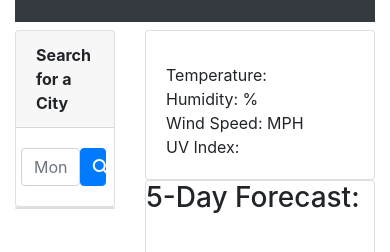
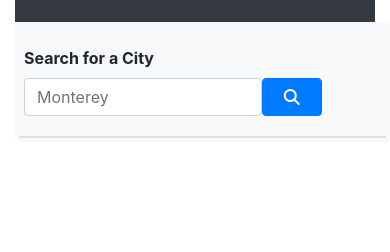
Before and after one commit to rrsalerno21/weather-app, a plain HTML site: page index.html in a window 390 px wide. Shown: the part 66-318 px from the top of the page. Drawn offline with nearby package versions, Linux system fonts and the light colour scheme.

Commit message:
added responsiveness and fixed searchrecord bug

```diff
--- a/assets/script.js
+++ b/assets/script.js
@@ -42,8 +42,6 @@ $(document).ready(function(){
         } else {
             searchInput = input;
         }
-
-
 
         // render UI based on search input
         renderSearch(searchInput);
@@ -98,6 +96,10 @@ $(document).ready(function(){
             console.log('Current Weather:')
             console.log(resp);
 
+            // show hidden weather divs
+            $("#current-weather-div").show();
+            $('#weather-forecast-div').show();
+
             var myDate = new Date(resp.dt *1000);
             var weatherIcon = `http://openweathermap.org/img/wn/${resp.weather[0].icon}@2x.png`
 
@@ -135,6 +137,16 @@ $(document).ready(function(){
                 }
             });
 
+            // log correct input value
+            var correctDisplay;
+            if (value.includes(',')) {
+                correctDisplay = value.replace(',', ', ');
+            } else {
+                correctDisplay = value;
+            }
+
+            recordSearchHistory(correctDisplay);
+
             // Run a API GET call for forecast weather when the search button is clicked
             $.ajax({
                 url: forecastQuery,
@@ -159,7 +171,7 @@ $(document).ready(function(){
                     var weatherIcon = `http://openweathermap.org/img/wn/${curDay.weather[0].icon}@2x.png`;
 
                     var dateHTML = `
-                    <div class="col card bg-primary text-white mx-2">
+                    <div class="col-sm card bg-primary text-white m-2">
                     <strong>${date}</strong>
                     <img src="${weatherIcon}" alt="${curDay.weather[0].main}" width="50px" />
                     <p>Temp: ${curDay.main.temp}\xB0 F</p>
@@ -180,15 +192,7 @@ $(document).ready(function(){
             $(this).select();
         });
 
-        // log correct input value
-        var correctDisplay;
-        if (value.includes(',')) {
-            correctDisplay = value.replace(',', ', ');
-        } else {
-            correctDisplay = value;
-        }
 
-        recordSearchHistory(correctDisplay);
 
     };
 
@@ -203,7 +207,7 @@ $(document).ready(function(){
         }
     })
 
-    // have loading screen
+    // show loading screen
     $( document ).ajaxStart(function() {
         $( "#loading" ).show();
     });
--- a/index.html
+++ b/index.html
@@ -14,41 +14,36 @@
 <body>
     <div class="container-fluid">
 
-        <header class="text-center bg-dark text-white p-3 mb-2">
+        <header class="text-center bg-dark text-white p-3">
             <h1>Weather App</h1>
         </header>
 
 
 
         <div class="row">
-            <div class="col-4">
-                <div class="card">
-                    <div class="card-header font-weight-bold">
-                      Search for a City
-                    </div>
+            <div class="col-md-4 pr-0 mb-3">
+                <div class="card bg-light p-1 border-0">
                     <div class="card-body">
                         <div class="row">
-                            <input id="search-input" type="text" class="form-control col-8" placeholder="Monterey, California" aria-label="Recipient's username" aria-describedby="basic-addon2">
-                            <button id="search-btn" class="btn btn-primary col-2"><i class="fas fa-search"></i></button>
+                            <label for="search-input" class="font-weight-bold col-12 pl-0">Search for a City</label>
+                            <input id="search-input" type="text" class="form-control col-8" placeholder="Monterey" aria-label="Recipient's username" aria-describedby="basic-addon2">
+                            <button id="search-btn" class="btn btn-primary col-2 p-1"><i class="fas fa-search"></i></button>
                         </div>
                     </div>
-                </div>
 
-                <div class="card">
-                    <ul class="list-group list-group-flush" id="search-history">
+                    <ul class="list-group list-group-flush border" id="search-history">
 
                     </ul>
+
+                    <div id="loading" class="hide">
+                        <p>Loading...</p>
+                    </div>
 
                 </div>
             </div>
 
-            <div class="col-8">
-
-                <div id="loading" class="hide">
-                    <p>Loading...</p>
-                </div>
-
-                <div class="card">
+            <div class="col-lg-8">
+                <div class="card hide p-3" id="current-weather-div">
                     <h2 id="city-header" class="card-title">
                         </h2> <span class="weather-icon"></span>
                     <div class="card-body">
@@ -58,11 +53,11 @@
 
                         <div>Wind Speed: <span id="city-wind-speed"></span> MPH</div>
 
-                        <div>UV Index: <span id="city-UV" class="p-1"></span></div>
+                        <div>UV Index: <span id="city-UV" class="p-1 rounded"></span></div>
                     </div>
                 </div>
 
-                <div class="card">
+                <div class="card border-0 my-2 hide" id="weather-forecast-div">
                     <h3 class="card-title">5-Day Forecast:</h3>
                     <div class="card-body">
                         <div class="row" id="forecast">
```
